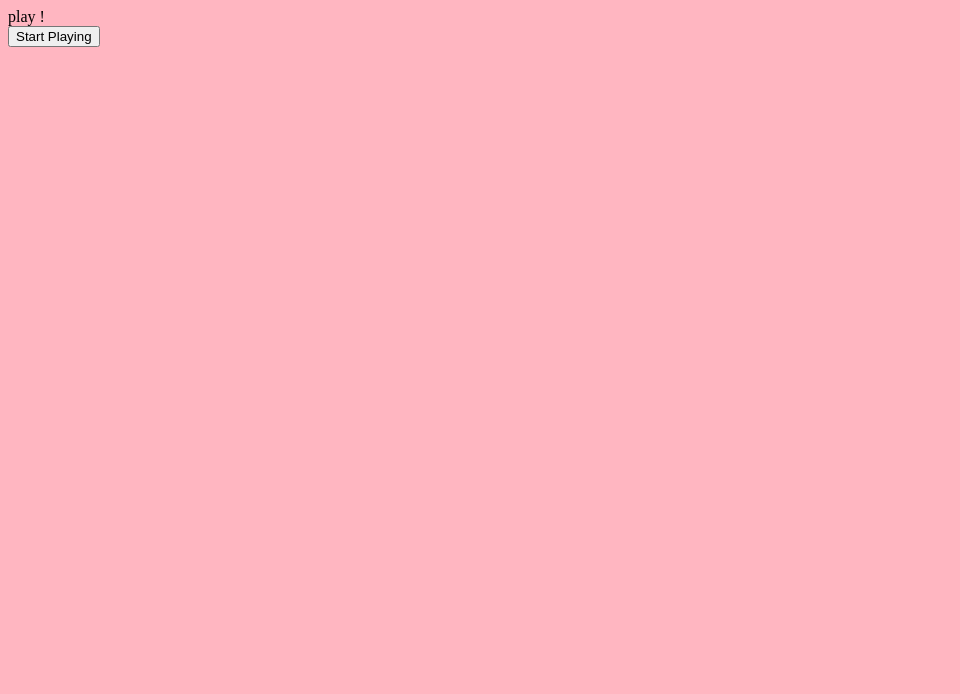
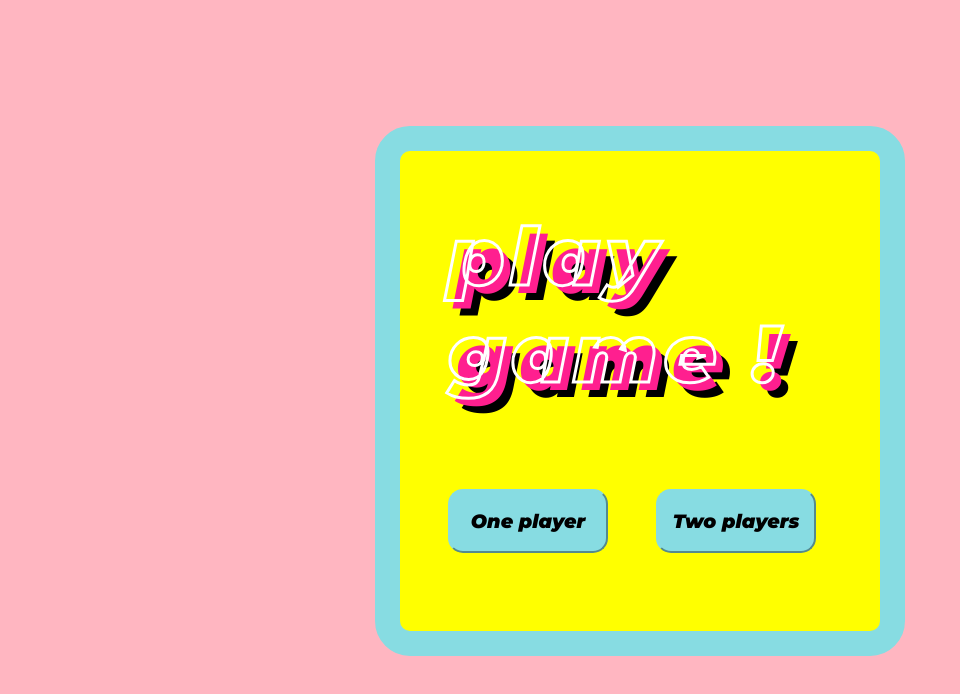
Before and after one commit to emewarp/tictactoe-game, a React (Create React App) app: page / in a window 1280 px wide. Shown: the top 694 px of the page, without its empty margins (0-960 px from the left). Built offline with nearby package versions, Linux system fonts and the light colour scheme.

Commit message:
style start menu

```diff
--- a/src/components/StartMenu.js
+++ b/src/components/StartMenu.js
@@ -3,10 +3,13 @@ import React from 'react';
 const StartGame = props => (
     <div className="start-game">
         <div className="start-game-message">
-            play !
+            play game !
         </div>
+        <button className="start-game-button" onClick={props.onPlayGameSolo}>
+            One player
+        </button>
         <button className="start-game-button" onClick={props.onPlayGame}>
-            Start Playing
+            Two players
         </button>
    </div>
 
--- a/src/index.scss
+++ b/src/index.scss
@@ -1,5 +1,52 @@
 @import url('https://fonts.googleapis.com/css?family=Montserrat:900i&display=swap');
 @import url('https://fonts.googleapis.com/css?family=Indie+Flower');
+
+.start-game
+{
+  width: 30rem;
+  height: 30rem;
+  margin: 0 auto;
+  margin-top: 10%;
+  border: 25px solid #87dce2;
+  border-radius: 35px;
+  background: yellow;
+}
+
+.start-game-message
+{
+  font-family: 'Montserrat', sans-serif;
+  position: relative;
+  top: 32%;
+  left: 60%;
+  transform: translate(-50%, -50%);
+  font-size: 80px;
+  letter-spacing: 0.08em;
+  -webkit-text-fill-color: transparent;
+  -webkit-text-stroke-width: 3px;
+  -webkit-text-stroke-color: white;
+  text-shadow:
+						8px 8px #ff1f8f,
+            15px 15px #000000;
+
+}
+
+.start-game-button
+{
+  text-align: center;
+  height: 4rem;
+  width: 10rem;
+  position: relative;
+  margin-top: 30%;
+  margin-left: 10%;
+  background: #87dce2;
+  border-radius: 15px;
+  border-color: #87dce2;
+  background-color: #87dce2;
+  font-family: 'Montserrat', sans-serif;
+  font-size: larger;
+  text-align: center;
+  /*line-height: 4rem; =height to center the text*/
+}
 
 .game-board
 {
```
